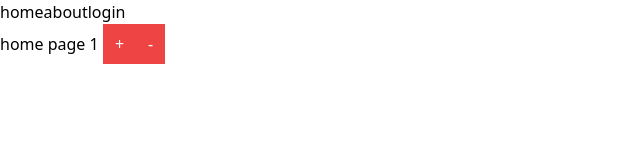
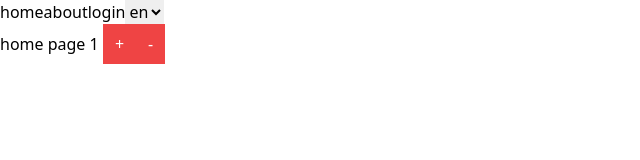
Before and after one commit to moonmangit/vite-admin-template, a Vue app: page / in a window 1280 px wide. Shown: the top 160 px of the page, without its empty margins (0-640 px from the left). Built offline with nearby package versions, Linux system fonts and the light colour scheme.

Commit message:
add : lang switcher

```diff
--- a/src/App.vue
+++ b/src/App.vue
@@ -8,14 +8,16 @@
             >
                 {{ route.name }}
             </RouterLink>
+            <LangSwitcher />
         </nav>
-
         <main>
             <RouterView />
         </main>
     </div>
 </template>
 
-<script lang="ts" setup></script>
+<script lang="ts" setup>
+import LangSwitcher from './components/LangSwitcher.vue'
+</script>
 
 <style></style>
--- /dev/null
+++ b/src/components/LangSwitcher.vue
@@ -0,0 +1,24 @@
+<template>
+    <slot
+        v-bind="{ locales: $i18n.availableLocales, localeValue: $i18n.locale }"
+    >
+        <select v-model="$i18n.locale">
+            <option v-for="lc in $i18n.availableLocales" :value="lc">
+                {{ lc }}
+            </option>
+        </select>
+    </slot>
+</template>
+
+<script lang="ts" setup>
+import { watch } from 'vue'
+import { useI18n } from 'vue-i18n'
+
+const { locale } = useI18n()
+watch(locale, (locale) => {
+    document.documentElement.lang = locale
+    localStorage.setItem('locale', locale)
+})
+</script>
+
+<style></style>
```
Lines whose indentation alone changed are shown as unchanged.
